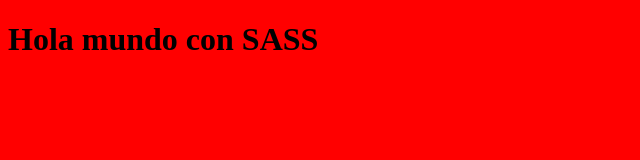
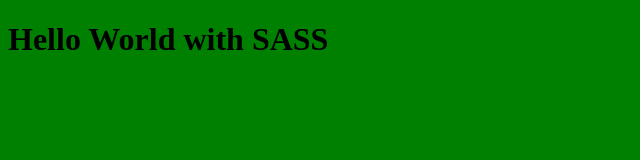
Before and after one commit to RicardoBuap/Festival-Musica, a website: page index.html in a window 1280 px wide. Shown: the whole page, without its empty margins (0-640 px from the left). Drawn offline with Linux system fonts and the light colour scheme.

Commit message:
Iniciando vídeo 164

```diff
--- a/index.html
+++ b/index.html
@@ -7,6 +7,6 @@
     <link rel="stylesheet" href="build/css/app.css">
 </head>
 <body>
-    <h1>Hola mundo con SASS</h1>
+    <h1>Hello World with SASS</h1>
 </body>
 </html>
--- a/package.json
+++ b/package.json
@@ -4,7 +4,7 @@
   "description": "Aprendiendo SASS y NPM",
   "main": "index.js",
   "scripts": {
-    "sass": "sass src/scss:build/css"
+    "sass": "sass --watch src/scss:build/css"
   },
   "keywords": [
     "SASS",
--- a/src/scss/app.scss
+++ b/src/scss/app.scss
@@ -1,3 +1,3 @@
 body{
-    background-color: red;
+    background-color: green;
 }
```
Also changed, not shown: build/css/app.css.
